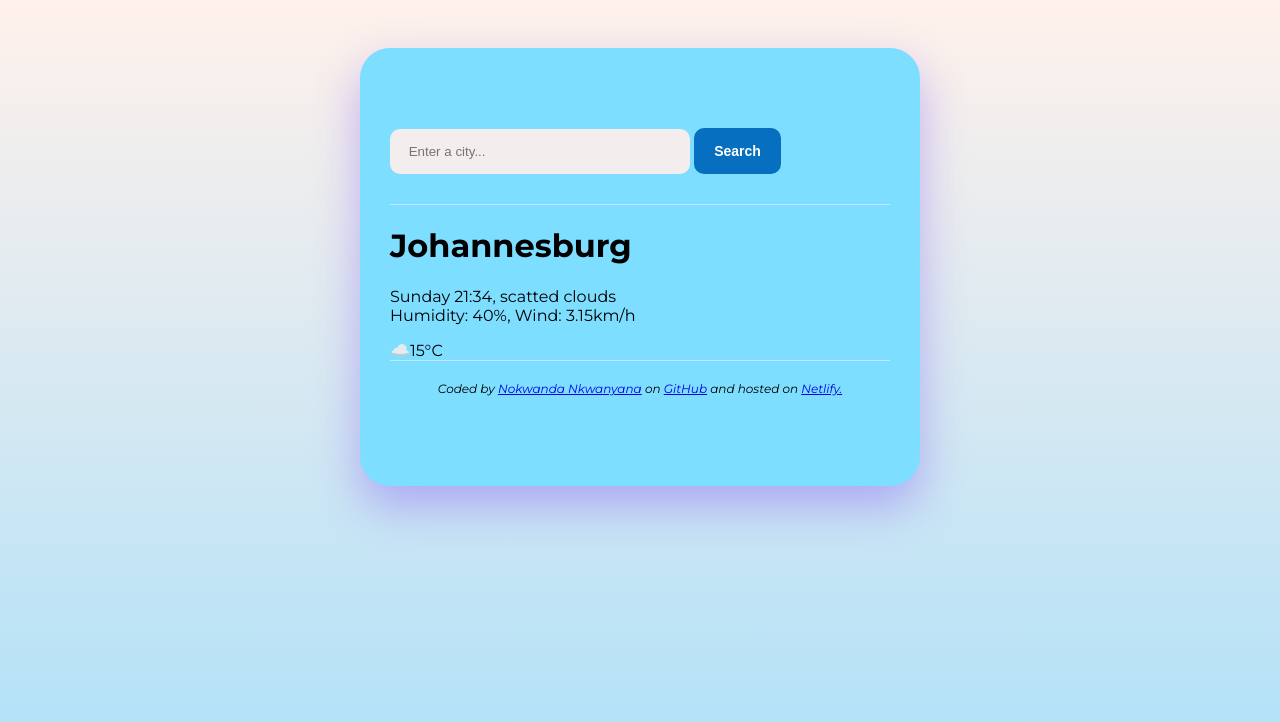
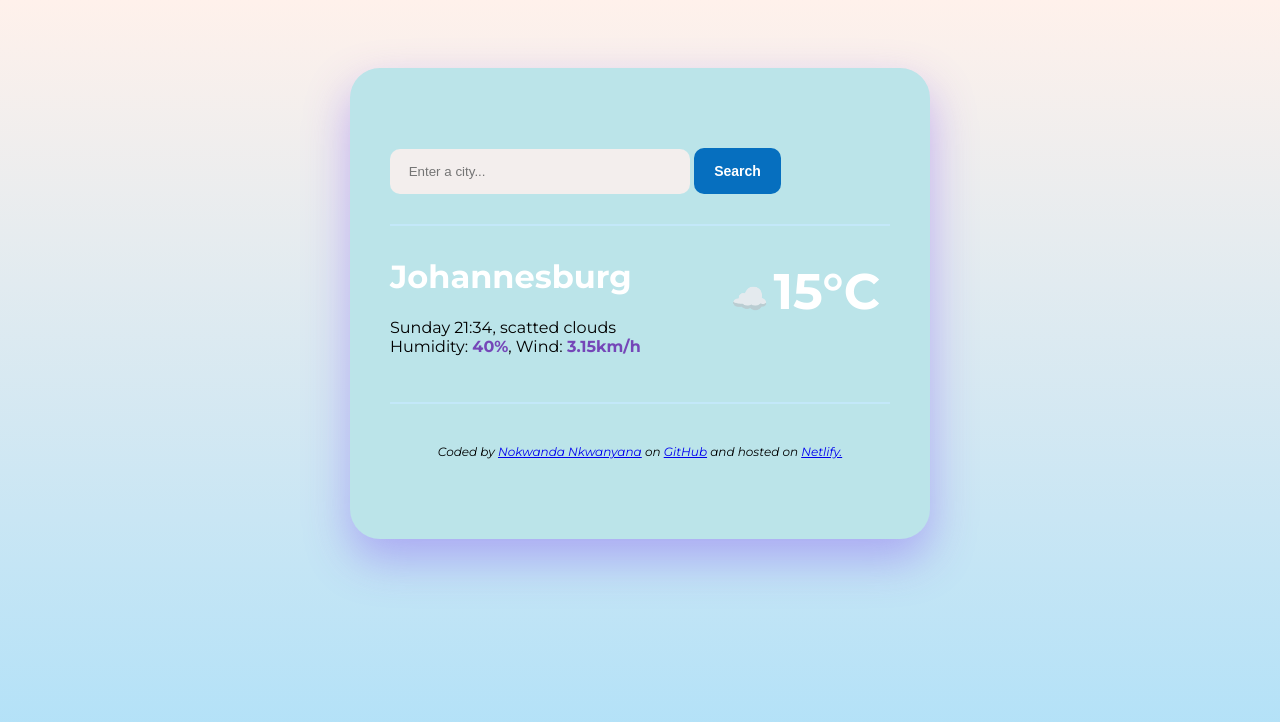
Before and after one commit to Nokwanda15/nokwanda-final-weather-app, a plain HTML site: page index.html in a window 1280 px wide. Drawn offline with Linux system fonts and the light colour scheme.

Commit message:
added more classes to my HTML content and used flex box on the main element. Also changed the background colour

```diff
--- a/index.html
+++ b/index.html
@@ -26,15 +26,20 @@
         </form>
       </header>
       <main>
+        <div class="data">
           <div>
             <h1>Johannesburg</h1>
             <p>
               Sunday 21:34, scatted clouds
               <br />
-            Humidity: 40%, Wind: 3.15km/h
+              Humidity: <strong>40%</strong>, Wind: <strong>3.15km/h</strong>
             </p>
           </div>
-        <div>☁️15&degC</div>
+          <div class="temperature">
+            <span class="icon">☁️</span><span class="degree">15</span
+            ><span class="unit">°C</span>
+          </div>
+        </div>
       </main>
 
       <footer>
--- a/styling/style.css
+++ b/styling/style.css
@@ -9,12 +9,18 @@ body {
   padding: 40px;
 }
 .text-background {
-  background: #7ddeff;
+  background: #bbe4e9;
   width: 500px;
-  padding: 50px 30px 70px 30px;
+  padding: 50px 40px 80px 40px;
   border-radius: 30px;
-  margin: 0 auto;
+  margin: 20px auto;
   box-shadow: 0 20px 45px rgba(135, 93, 241, 0.45);
+}
+h1 {
+  color: white;
+}
+strong {
+  color: #7546b8;
 }
 #searchbox {
   border-radius: 10px;
@@ -37,13 +43,31 @@ body {
   margin: 0 auto;
 }
 header {
-  border-bottom: 1px solid #c3e8f9;
+  border-bottom: 2px solid #c3e8f9;
   padding: 30px 0;
 }
 footer {
-  border-top: 1px solid #c3e8f9;
-  padding: 20px 30px;
+  border-top: 2px solid #c3e8f9;
+  padding: 40px 20px 0px;
   text-align: center;
   font-size: 12px;
   font-style: italic;
 }
+.data {
+  display: flex;
+  justify-content: space-between;
+}
+.temperature {
+  font-size: 50px;
+  margin: 25px 10px;
+  font-weight: bold;
+  color: white;
+}
+main {
+  padding: 10px 0 30px;
+}
+
+.icon {
+  font-size: 30px;
+  margin: 5px;
+}
```
Lines whose indentation alone changed are shown as unchanged.
